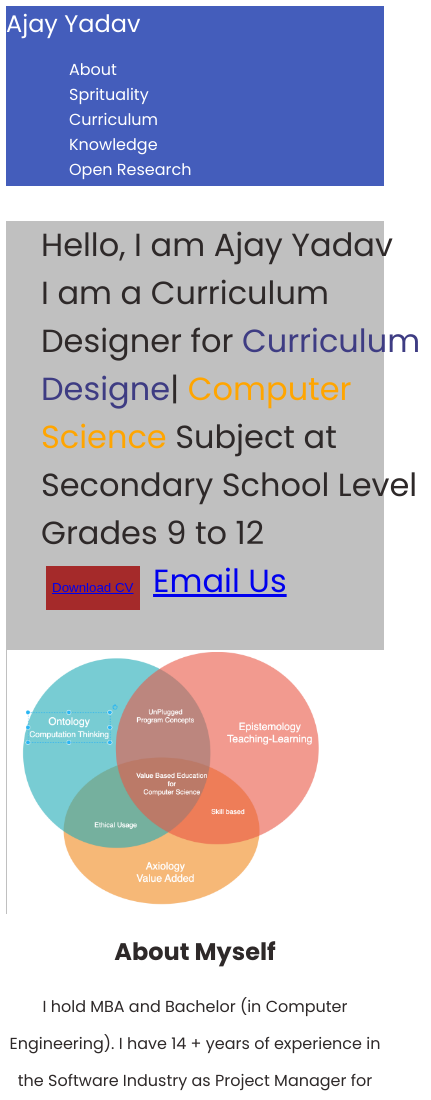
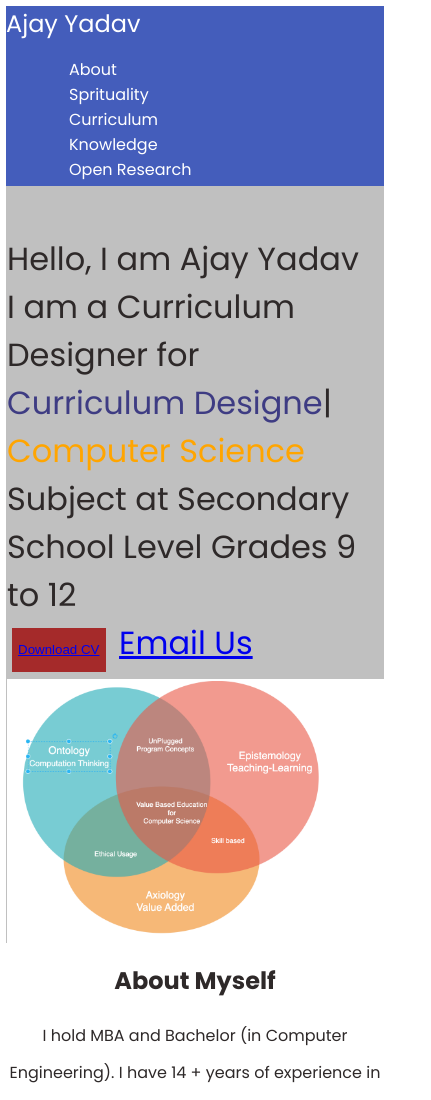
Before and after one commit to ajayyadavmit/profile, a plain HTML site: page index.html in a window 390 px wide. Shown: the top 1100 px of the page, 431 px wide, since content can reach past the window. Drawn offline with nearby package versions, Linux system fonts and the light colour scheme.

Commit message:
code website

```diff
--- a/index.html
+++ b/index.html
@@ -148,12 +148,15 @@
 
       .firstSection {
         display: block;
+        padding: 0%;
+        margin: 0%;
       }
 
       .leftSection {
-        width: 100vw;
+        width: 95vw;
         justify-content: center;
-
+        padding: 1px;
+        margin: 0%;
       }
 
       .rightSection {
@@ -169,7 +172,6 @@
         width: 80vw;
       }
     }
-
   </style>
 
 
@@ -197,7 +199,7 @@
   <main>
     <section class="firstSection" id="home">
       <div class="leftSection">
-        Hello, I am Ajay Yadav
+        <br> Hello, I am Ajay Yadav
         <div>
           I am a Curriculum Designer for
           <span id="element"></span>
```
Also changed, not shown: data.html (+4 -3 lines).
